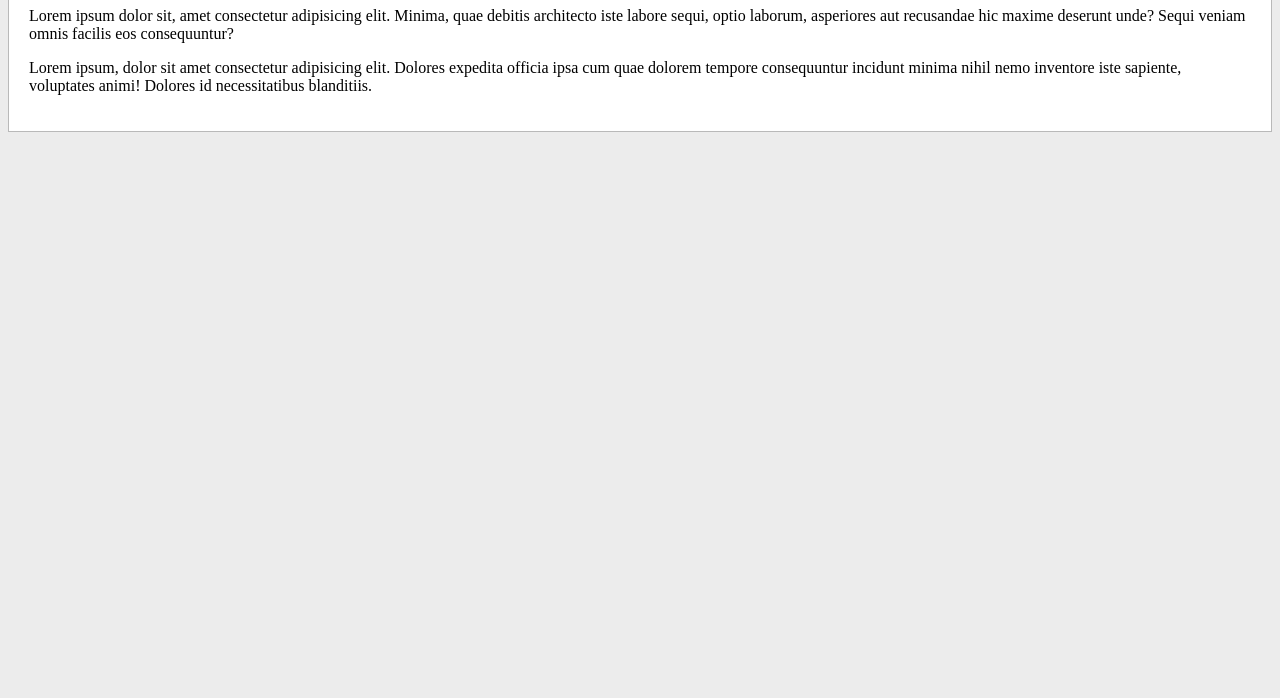
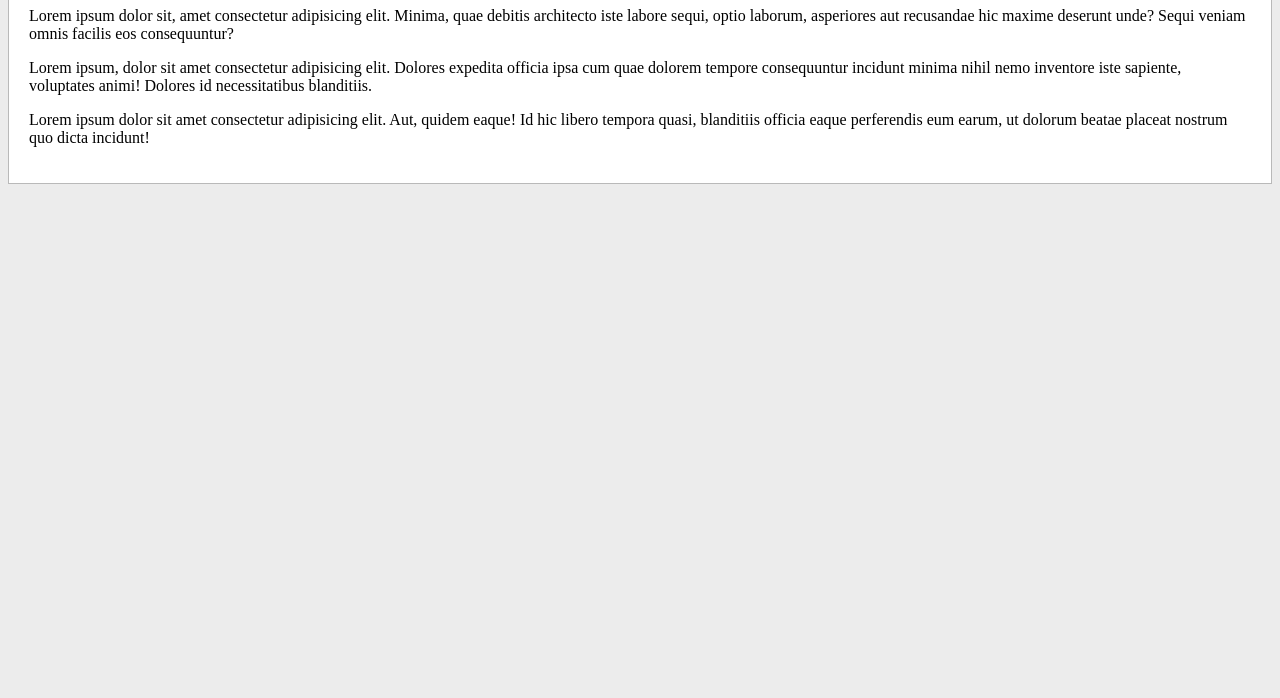
Before and after one commit to jcdiazz/Pruebas-Git, a plain HTML site: page index.html in a window 1280 px wide. Shown: the part 102-800 px from the top of the page. Drawn offline with Linux system fonts and the light colour scheme.

Commit message:
Agregado el tercer parrafo

```diff
--- a/index.html
+++ b/index.html
@@ -12,6 +12,7 @@
         <h1>Juan Carlos Diaz</h1>
         <p>Lorem ipsum dolor sit, amet consectetur adipisicing elit. Minima, quae debitis architecto iste labore sequi, optio laborum, asperiores aut recusandae hic maxime deserunt unde? Sequi veniam omnis facilis eos consequuntur?</p>
         <p>Lorem ipsum, dolor sit amet consectetur adipisicing elit. Dolores expedita officia ipsa cum quae dolorem tempore consequuntur incidunt minima nihil nemo inventore iste sapiente, voluptates animi! Dolores id necessitatibus blanditiis.</p>
+        <p>Lorem ipsum dolor sit amet consectetur adipisicing elit. Aut, quidem eaque! Id hic libero tempora quasi, blanditiis officia eaque perferendis eum earum, ut dolorum beatae placeat nostrum quo dicta incidunt!</p>
     </div>
 </body>
 </html>
```
